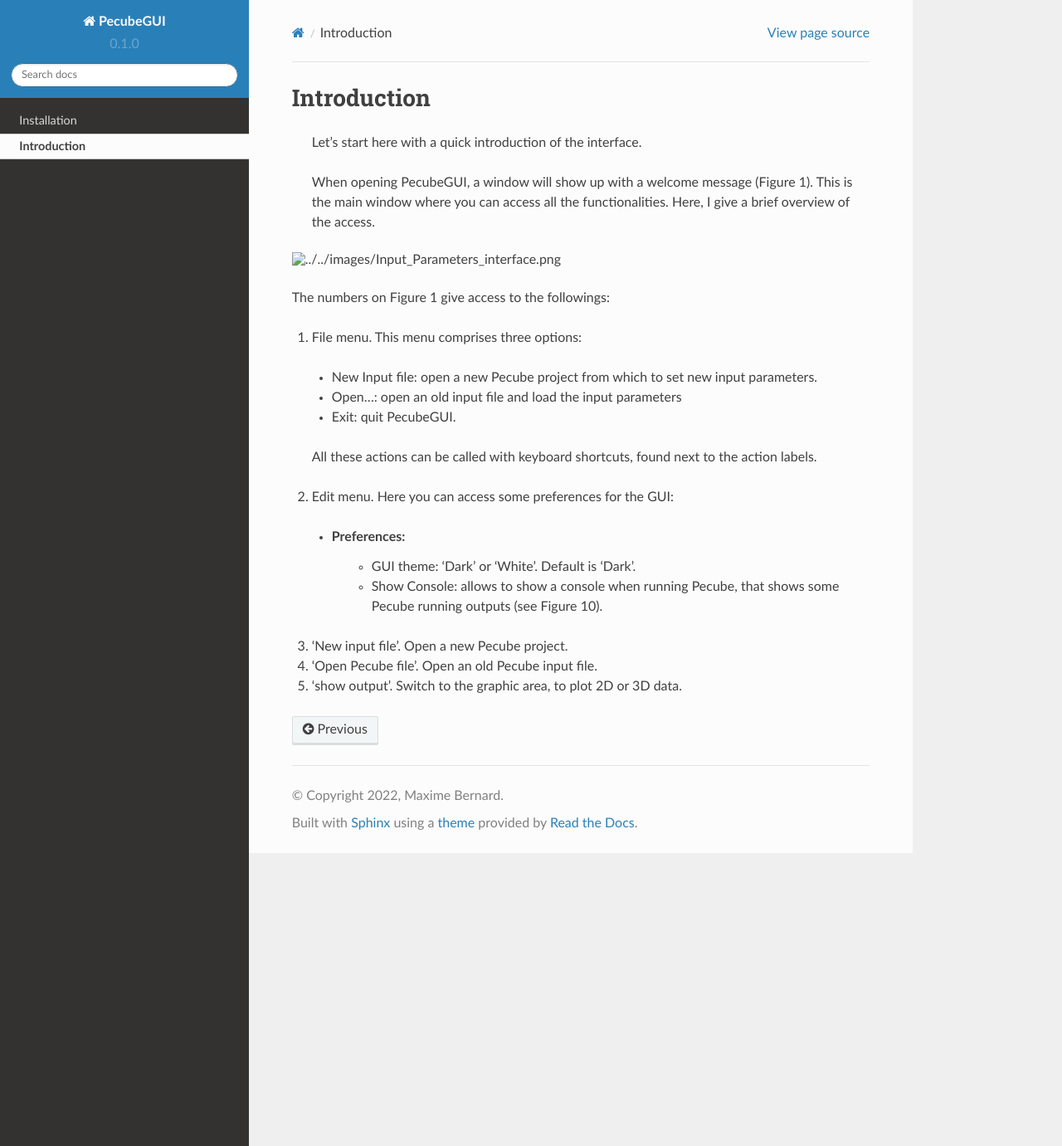
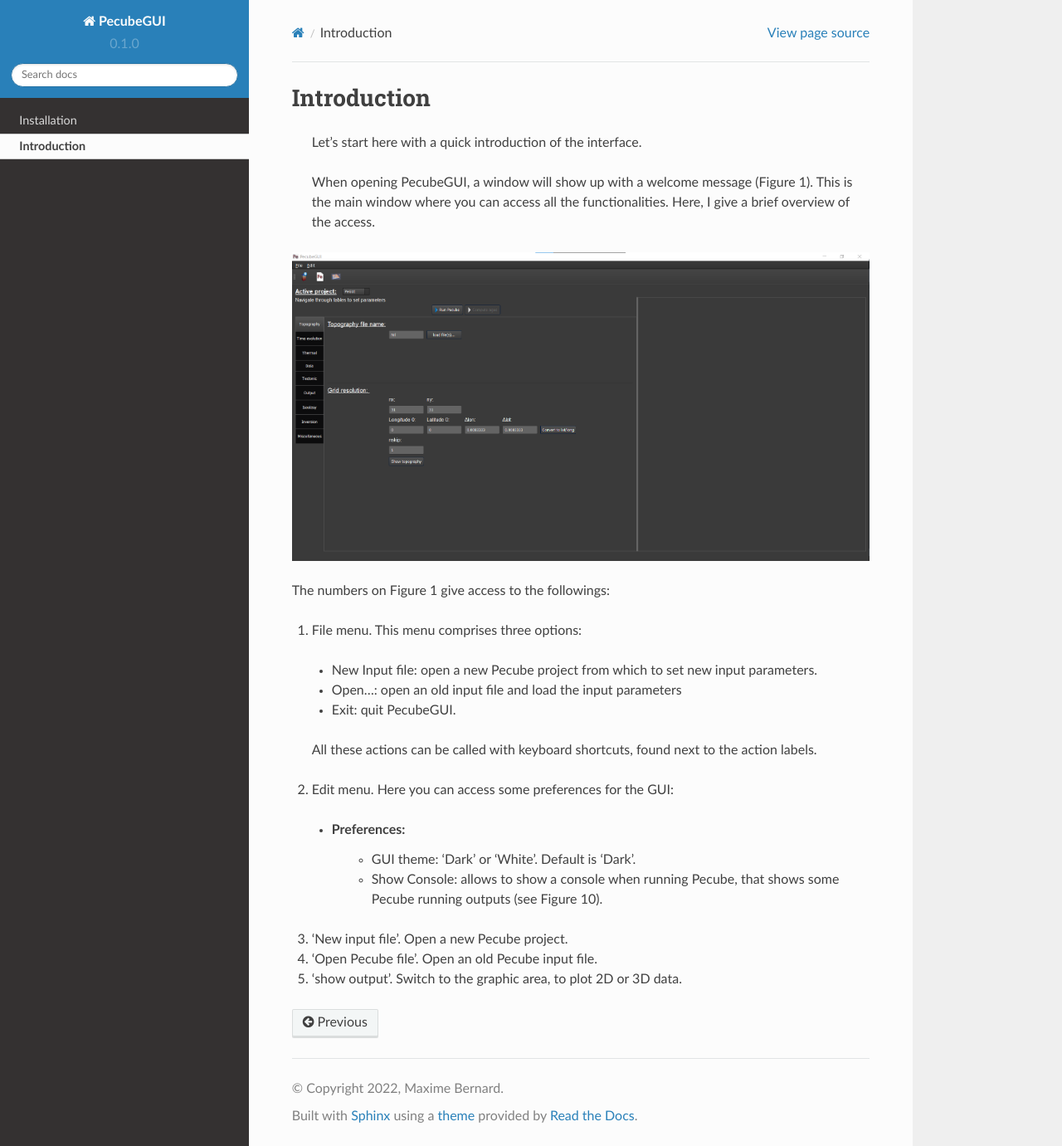
Before and after one commit to MBernAca/PecubeGUI_Doc, a Sphinx documentation site: the page built from docs/source/introduction.rst, in a window 1280 px wide and 1381 px high. Shown: the whole window at 83% size. Built offline with Sphinx 7.4.7 and the Read the Docs theme 2.0.0, drawn with Linux system fonts in a browser that asks for light colours.

Commit message:
Update introduction.rst

```diff
--- a/docs/source/introduction.rst
+++ b/docs/source/introduction.rst
@@ -6,7 +6,7 @@
 
   When opening PecubeGUI, a window will show up with a welcome message (Figure 1). This is the main window where you can access all the functionalities. Here, I give a brief overview of the access.
 
-.. image:: ../../images/Input_Parameters_interface.png
+.. image:: ../images/Input_Parameters_interface.png
 
 The numbers on Figure 1 give access to the followings:
 
```
